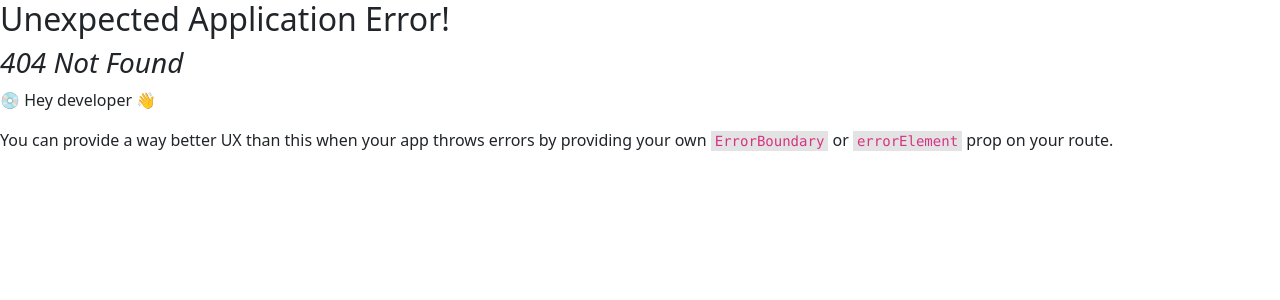
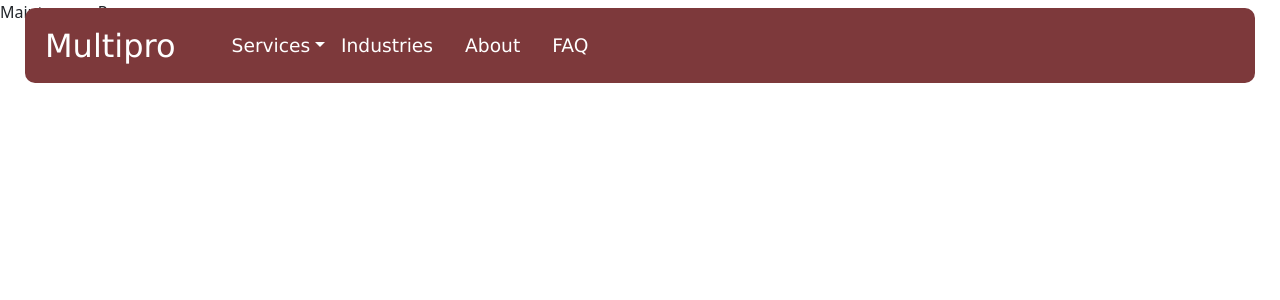
Before and after one commit to grossregan/multipro-frontend, a React (Vite) app: page /pm in a window 1280 px wide. Before the commit this address had no page. Shown: the top 300 px of the page. Built offline with nearby package versions, Linux system fonts and the light colour scheme.

Commit message:
refactoring page locations.

```diff
--- /dev/null
+++ b/src/fullPages/PreventativeMaintenance.tsx
@@ -0,0 +1,8 @@
+
+const PreventativeMaintenance = () => {
+  return (
+    <div>MaintenancePage</div>
+  )
+}
+
+export default PreventativeMaintenance
```
Also changed, not shown: src/App.tsx (+7 -2 lines), src/MaintenancePage.tsx (deleted, +0 -8 lines), src/fullPages/Home.tsx (renamed from src/Home.tsx, +5 -7 lines), src/fullPages/Home.css (renamed from src/Home.css), src/fullPages/interimStaff.tsx (renamed from src/interimStaff.tsx).
